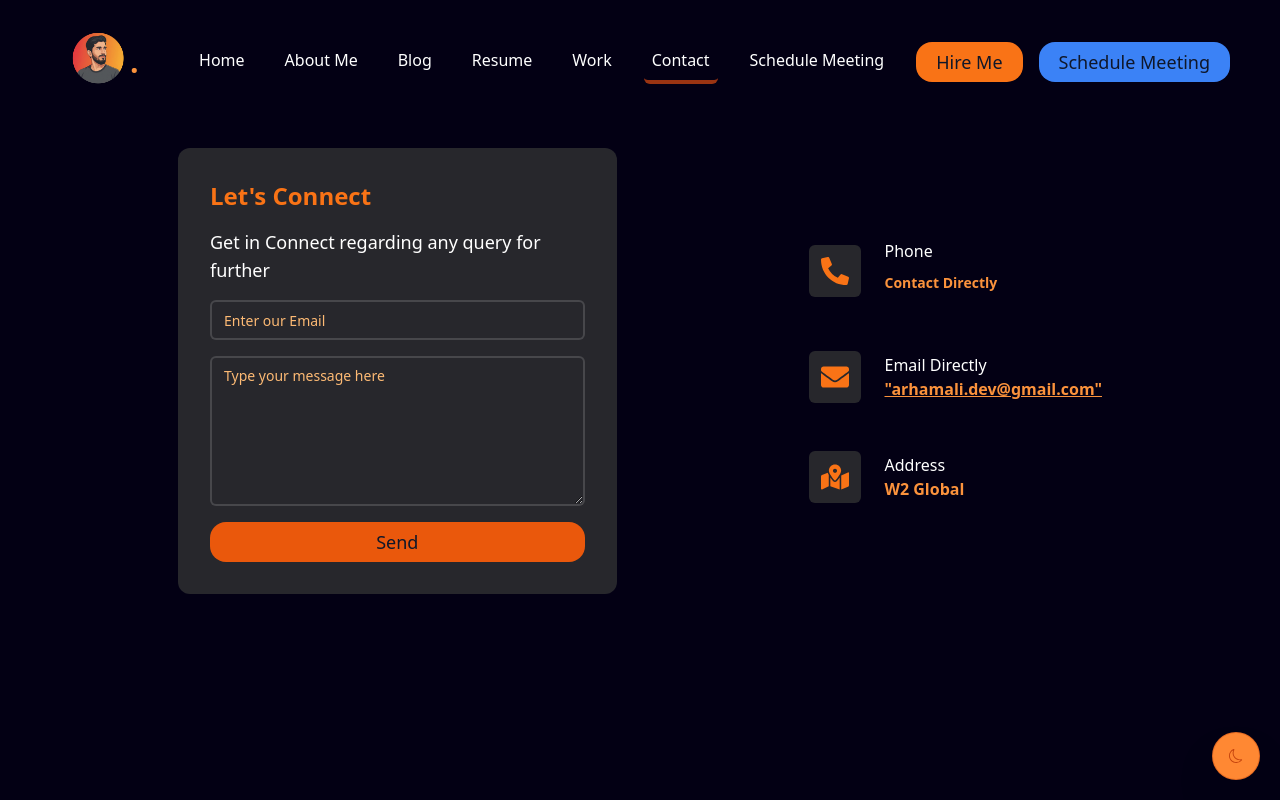
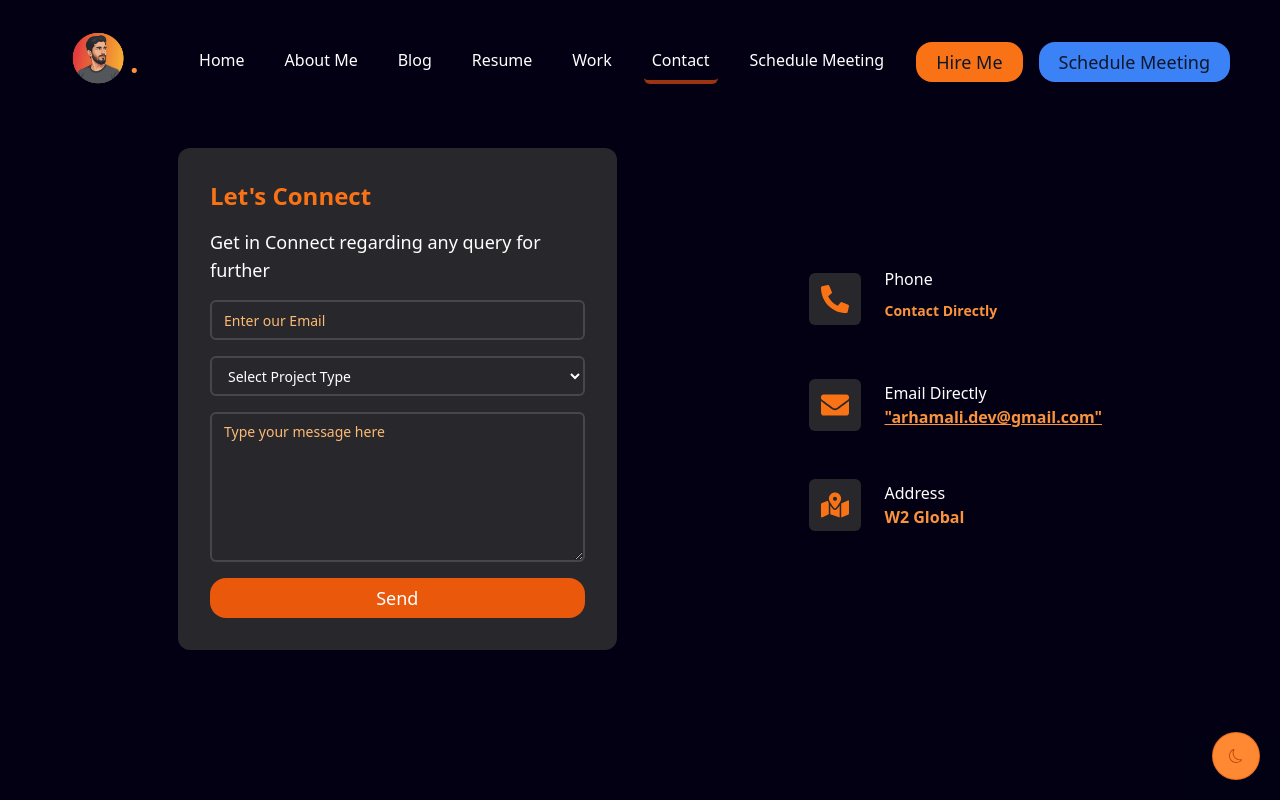
Before and after one commit to arham-ali1323/Arham-pro-portfolio, a Next.js app: page /contact in a window 1280 px wide. Built offline with nearby package versions, Linux system fonts and the light colour scheme.

Commit message:
form update

```diff
--- a/src/app/contact/page.tsx
+++ b/src/app/contact/page.tsx
@@ -103,6 +103,23 @@ const page = () => {
                   placeholder="Enter our Email"
                 />
               </div>
+              <div>
+                <select
+                  name="user_projectType"
+                  className="flex h-10 w-full rounded-md border-white/15 bg-slate-500 dark:bg-[#27272c] px-3 py-2 text-sm ring-offset-background placeholder:text-orange-300 focus-visible:outline-none focus-visible:ring-2 focus-visible:ring-ring focus-visible:ring-offset-2 disabled:cursor-not-allowed disabled:opacity-50 border-2"
+                  required
+                >
+                  <option value="">Select Project Type</option>
+                  <option value="E-Commerce Website">E-Commerce Website</option>
+                  <option value="Health and Fitness Website">Health and Fitness Website</option>
+                  <option value="Education and E-Learning Website">Education and E-Learning Website</option>
+                  <option value="Finance and Banking Website">Finance and Banking Website</option>
+                  <option value="Real Estate Website">Real Estate Website</option>
+                  <option value="Food and Beverage Website">Food and Beverage Website</option>
+                  <option value="Event Management Website">Event Management Website</option>
+                  <option value="Weather Website">Weather Website</option>
+                </select>
+              </div>
               {/* textarea */}
               <Textarea
                 className="h-[150px]"
@@ -113,7 +130,7 @@ const page = () => {
               />
               <Button
                 type="submit"
-                className=" text-lg font-light rounded-2xl   bg-orange-600   hover:bg-orange-800"
+                className="text-white text-lg font-light rounded-2xl bg-orange-600 hover:bg-orange-800"
               >
                 Send
               </Button>
```
